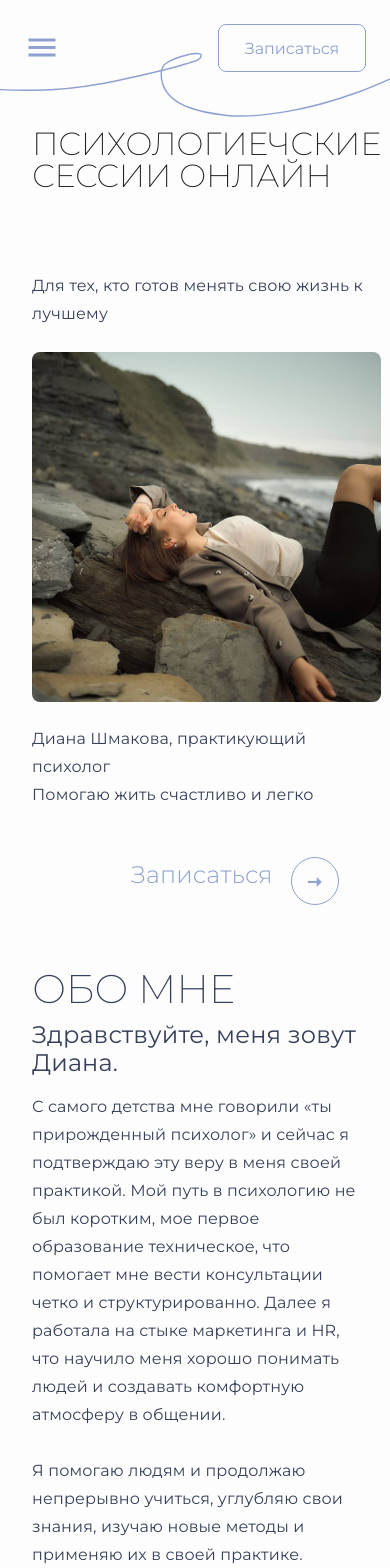
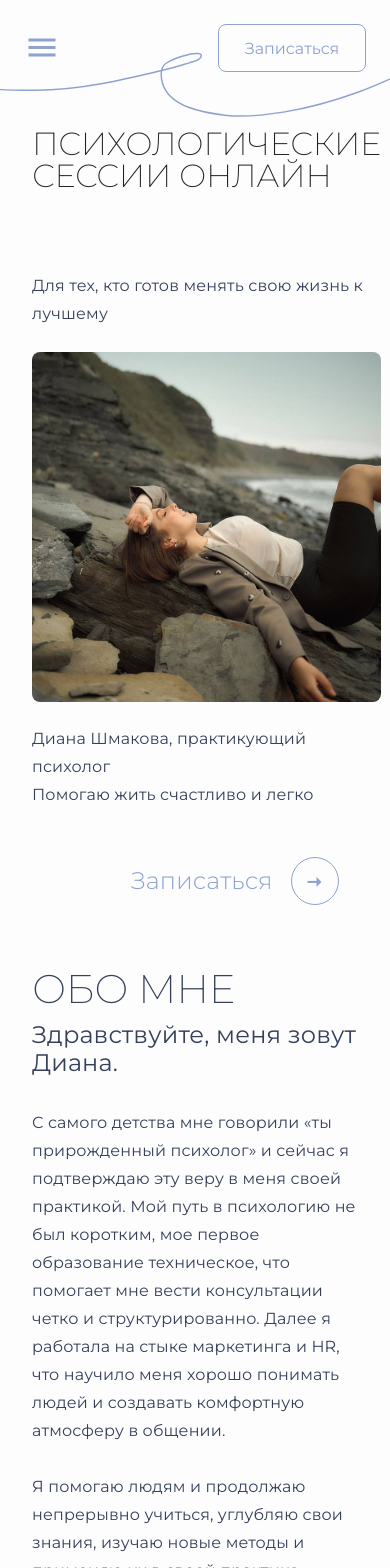
Before and after one commit to Shpakovich/DiPsychologist, a Vue app: page / in a window 390 px wide. Shown: the top 1568 px of the page. Built offline with nearby package versions, Linux system fonts and the light colour scheme.

Commit message:
minor fix

```diff
--- a/src/components/MainInfo.vue
+++ b/src/components/MainInfo.vue
@@ -7,7 +7,7 @@ import ActionBtn from "@/components/Buttons/ActionBtn.vue";
 <template>
   <div class="d-flex justify-space-between position-relative aboutMe_block">
     <div class="aboutMe_textBlock ma-auto">
-      <h2 class="main-title pb-12">ПСИХОЛОГИЕЧСКИЕ СЕССИИ&nbsp;ОНЛАЙН</h2>
+      <h2 class="main-title pb-12">ПСИХОЛОГИЧЕСКИЕ СЕССИИ&nbsp;ОНЛАЙН</h2>
       <p class="text-subtitle-1 pb-6 mobile-only"> Для тех, кто готов менять свою жизнь к лучшему</p>
       <img :src='main' height="540" width="390" alt="Фото Диана" class="rounded-lg main-img-mobile">
       <p class="text-subtitle-1 pb-6 desktop-only">Для тех, кто готов менять свою жизнь к лучшему<br></p>
--- a/src/pages/index.vue
+++ b/src/pages/index.vue
@@ -298,7 +298,7 @@
      }
 
      .text-h4 {
-       margin-bottom: 16px!important;
+       //margin-bottom: 16px!important;
      }
 
      .text-body-1 {
```
